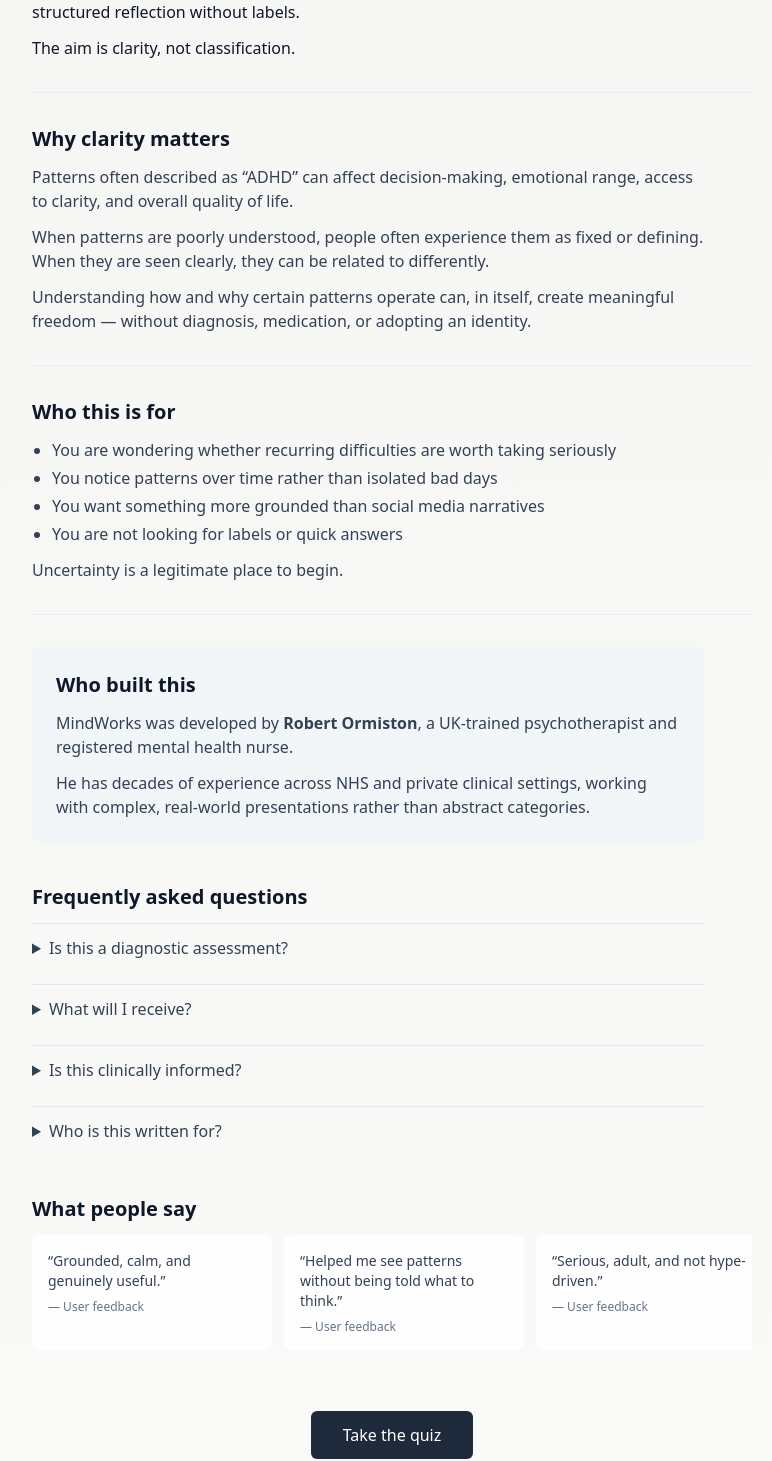
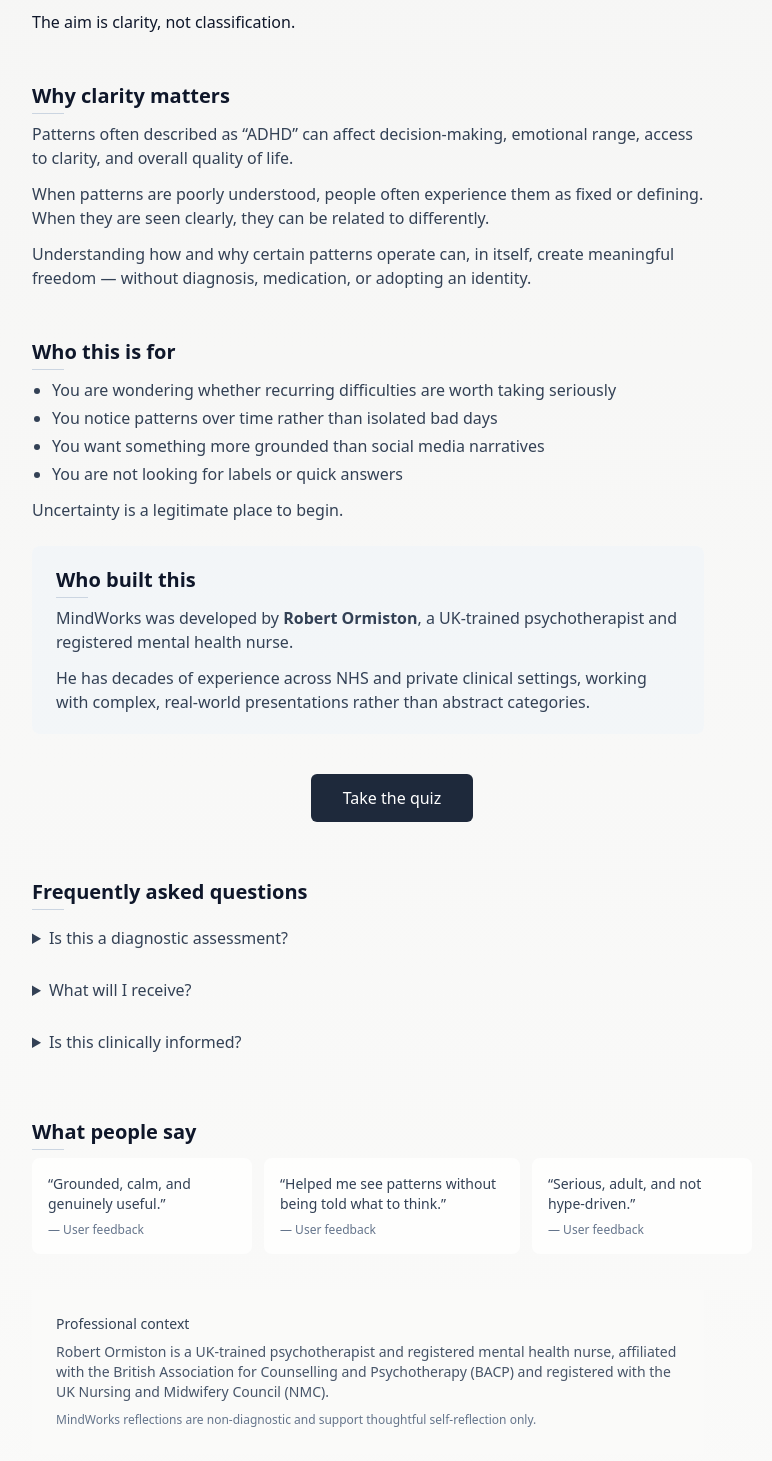
Before and after one commit to stopinder/therapy-orientation-quiz, a Vue app: page /about in a window 1280 px wide. Shown: the part 529-1990 px from the top of the page, without its empty margins (248-1020 px from the left). Built offline with nearby package versions, Linux system fonts and the light colour scheme; no server answers.

Commit message:
Refine About page spacing and section separation via typography

```diff
--- a/src/views/About.vue
+++ b/src/views/About.vue
@@ -1,24 +1,25 @@
 <template>
   <main class="min-h-screen bg-gradient-to-b from-stone-100 to-stone-50 px-6 pt-10 pb-16">
-    <div class="max-w-3xl mx-auto px-6 pt-6 pb-20 space-y-8">
+    <div class="max-w-3xl mx-auto px-6 pt-6 pb-20 space-y-6">
 
       <!-- HERO -->
-      <section class="space-y-4">
+      <section class="space-y-3">
         <h1 class="text-3xl md:text-4xl font-semibold tracking-tight">
           A structured psychological reflection — built to be taken seriously
         </h1>
 
-        <p class="text-lg leading-relaxed text-slate-700 max-w-2xl">
+        <p class="text-lg leading-normal text-slate-700 max-w-2xl">
           MindWorks offers psychologically grounded reflections for people who want
           clarity before conclusions.
         </p>
       </section>
 
-      <div class="border-t border-slate-200/60 my-2"></div>
-
       <!-- WHY THIS EXISTS -->
       <section class="space-y-3 max-w-2xl">
-        <h2 class="text-xl font-semibold">Why this exists</h2>
+        <h2 class="text-xl font-semibold relative inline-block mt-6">
+          Why this exists
+          <span class="absolute left-0 -bottom-1 h-px w-8 bg-slate-300"></span>
+        </h2>
 
         <p>
           There is a great deal of noise around attention, focus, and emotional regulation —
@@ -40,11 +41,12 @@
         </p>
       </section>
 
-      <div class="border-t border-slate-200/60 my-2"></div>
-
       <!-- WHY CLARITY MATTERS -->
       <section class="space-y-3 max-w-2xl">
-        <h2 class="text-xl font-semibold">Why clarity matters</h2>
+        <h2 class="text-xl font-semibold relative inline-block mt-6">
+          Why clarity matters
+          <span class="absolute left-0 -bottom-1 h-px w-8 bg-slate-300"></span>
+        </h2>
 
         <p class="text-slate-700">
           Patterns often described as “ADHD” can affect decision-making, emotional range,
@@ -62,11 +64,12 @@
         </p>
       </section>
 
-      <div class="border-t border-slate-200/60 my-2"></div>
-
       <!-- WHO THIS IS FOR -->
       <section class="space-y-3 max-w-2xl">
-        <h2 class="text-xl font-semibold">Who this is for</h2>
+        <h2 class="text-xl font-semibold relative inline-block mt-6">
+          Who this is for
+          <span class="absolute left-0 -bottom-1 h-px w-8 bg-slate-300"></span>
+        </h2>
 
         <ul class="space-y-1 list-disc pl-5 text-slate-700">
           <li>You are wondering whether recurring difficulties are worth taking seriously</li>
@@ -80,11 +83,12 @@
         </p>
       </section>
 
-      <div class="border-t border-slate-200/60 my-2"></div>
-
       <!-- WHO BUILT THIS -->
-      <section class="rounded-lg bg-slate-100/70 px-6 py-6 space-y-3 max-w-2xl">
-        <h2 class="text-xl font-semibold">Who built this</h2>
+      <section class="space-y-3 max-w-2xl bg-slate-100/70 rounded-lg px-6 py-5">
+        <h2 class="text-xl font-semibold relative inline-block">
+          Who built this
+          <span class="absolute left-0 -bottom-1 h-px w-8 bg-slate-300"></span>
+        </h2>
 
         <p class="text-slate-700">
           MindWorks was developed by <strong>Robert Ormiston</strong>,
@@ -97,79 +101,6 @@
         </p>
       </section>
 
-
-
-      <!-- FAQ -->
-      <section class="max-w-2xl space-y-3 pt-2">
-        <h2 class="text-xl font-semibold">Frequently asked questions</h2>
-
-        <details class="border-t border-slate-200 py-3">
-          <summary class="cursor-pointer font-medium text-slate-700">
-            Is this a diagnostic assessment?
-          </summary>
-          <p class="mt-2 text-slate-600">
-            No. This reflection is deliberately non-diagnostic.
-          </p>
-        </details>
-
-        <details class="border-t border-slate-200 py-3">
-          <summary class="cursor-pointer font-medium text-slate-700">
-            What will I receive?
-          </summary>
-          <p class="mt-2 text-slate-600">
-            A written psychological reflection summarising patterns and themes.
-          </p>
-        </details>
-
-        <details class="border-t border-slate-200 py-3">
-          <summary class="cursor-pointer font-medium text-slate-700">
-            Is this clinically informed?
-          </summary>
-          <p class="mt-2 text-slate-600">
-            Yes — clinical frameworks are used reflectively, not diagnostically.
-          </p>
-        </details>
-
-        <details class="border-t border-slate-200 py-3">
-          <summary class="cursor-pointer font-medium text-slate-700">
-            Who is this written for?
-          </summary>
-          <p class="mt-2 text-slate-600">
-            Adults seeking clarity without labels or pressure.
-          </p>
-        </details>
-      </section>
-
-      <!-- REVIEWS -->
-      <section class="max-w-3xl space-y-3 pt-2">
-        <h2 class="text-xl font-semibold">What people say</h2>
-
-        <div
-            class="flex gap-3 overflow-x-auto pb-3 scrollbar-hide"
-        >
-
-        <div class="min-w-[240px] bg-white/80 rounded-lg p-4 shadow-soft">
-            <p class="text-slate-700 text-sm">
-              “Grounded, calm, and genuinely useful.”
-            </p>
-            <p class="mt-2 text-xs text-slate-500">— User feedback</p>
-          </div>
-
-          <div class="min-w-[240px] bg-white/80 rounded-lg p-4 shadow-soft">
-            <p class="text-slate-700 text-sm">
-              “Helped me see patterns without being told what to think.”
-            </p>
-            <p class="mt-2 text-xs text-slate-500">— User feedback</p>
-          </div>
-
-          <div class="min-w-[240px] bg-white/80 rounded-lg p-4 shadow-soft">
-            <p class="text-slate-700 text-sm">
-              “Serious, adult, and not hype-driven.”
-            </p>
-            <p class="mt-2 text-xs text-slate-500">— User feedback</p>
-          </div>
-        </div>
-      </section>
       <!-- CTA -->
       <section class="pt-4 flex justify-center">
         <a
@@ -180,9 +111,75 @@
         </a>
       </section>
 
+      <!-- FAQ -->
+      <section class="space-y-3 max-w-2xl pt-2">
+        <h2 class="text-xl font-semibold relative inline-block mt-6">
+          Frequently asked questions
+          <span class="absolute left-0 -bottom-1 h-px w-8 bg-slate-300"></span>
+        </h2>
+
+        <details class="py-2">
+          <summary class="cursor-pointer font-medium text-slate-700">
+            Is this a diagnostic assessment?
+          </summary>
+          <p class="mt-2 text-slate-600">
+            No. This reflection is deliberately non-diagnostic.
+          </p>
+        </details>
+
+        <details class="py-2">
+          <summary class="cursor-pointer font-medium text-slate-700">
+            What will I receive?
+          </summary>
+          <p class="mt-2 text-slate-600">
+            A written psychological reflection summarising patterns and themes.
+          </p>
+        </details>
+
+        <details class="py-2">
+          <summary class="cursor-pointer font-medium text-slate-700">
+            Is this clinically informed?
+          </summary>
+          <p class="mt-2 text-slate-600">
+            Yes — clinical frameworks are used reflectively, not diagnostically.
+          </p>
+        </details>
+      </section>
+
+      <!-- REVIEWS -->
+      <section class="space-y-3 max-w-3xl pt-2">
+        <h2 class="text-xl font-semibold relative inline-block mt-6">
+          What people say
+          <span class="absolute left-0 -bottom-1 h-px w-8 bg-slate-300"></span>
+        </h2>
+
+        <div class="flex gap-3 overflow-x-auto pb-3 scrollbar-hide">
+          <div class="min-w-[220px] bg-white/80 rounded-lg p-4 shadow-soft">
+            <p class="text-slate-700 text-sm">
+              “Grounded, calm, and genuinely useful.”
+            </p>
+            <p class="mt-2 text-xs text-slate-500">— User feedback</p>
+          </div>
+
+          <div class="min-w-[220px] bg-white/80 rounded-lg p-4 shadow-soft">
+            <p class="text-slate-700 text-sm">
+              “Helped me see patterns without being told what to think.”
+            </p>
+            <p class="mt-2 text-xs text-slate-500">— User feedback</p>
+          </div>
+
+          <div class="min-w-[220px] bg-white/80 rounded-lg p-4 shadow-soft">
+            <p class="text-slate-700 text-sm">
+              “Serious, adult, and not hype-driven.”
+            </p>
+            <p class="mt-2 text-xs text-slate-500">— User feedback</p>
+          </div>
+        </div>
+      </section>
+
       <!-- FOOTER -->
-      <footer class="mt-12 border-t border-slate-300 bg-stone-50 px-6 py-8 text-sm text-slate-600 max-w-2xl">
-        <div class="space-y-3">
+      <footer class="mt-10 bg-stone-50 px-6 py-6 text-sm text-slate-600 max-w-2xl">
+        <div class="space-y-2">
 
           <p class="font-medium text-slate-700">
             Professional context
```
